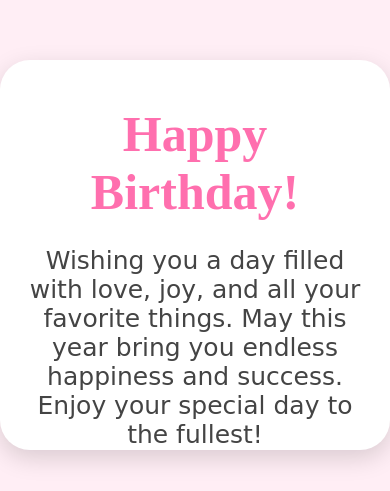
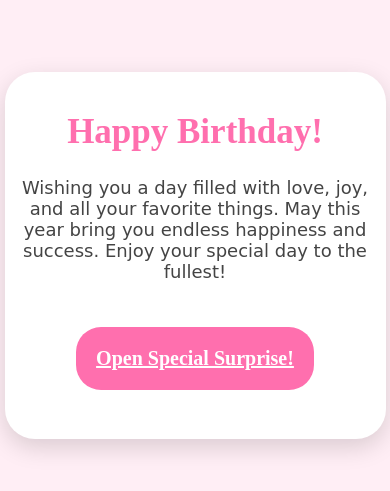
Before and after one commit to hamza909-ai/Birthday-project, a plain HTML site: page index.html in a window 390 px wide. Shown: the part 167-658 px from the top of the page. Drawn offline with Linux system fonts and the light colour scheme.

Commit message:
few changes

```diff
--- a/style.css
+++ b/style.css
@@ -64,4 +64,25 @@ body {
     background-color: #ff4f94;
     text-decoration: none;
 
+
 }
+@media (max-width: 768px) {
+    .card {
+        width: 90%;
+        height: auto;
+        padding: 15px;
+    }
+
+    .card h2 {
+        font-size: 35px;
+    }
+
+    .card p {
+        font-size: 18px;
+    }
+
+    .btn {
+        padding: 20px 20px;
+        font-size: 20px;
+    }
+}
```
